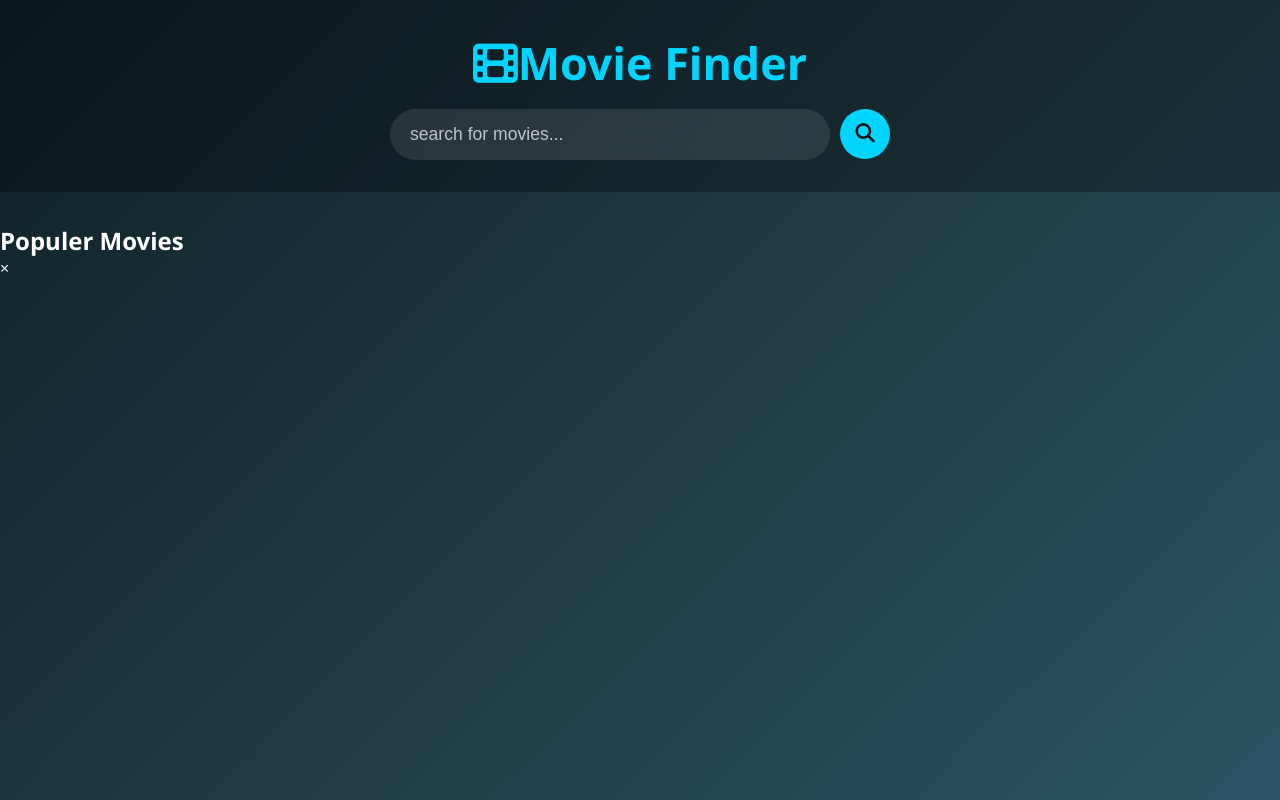
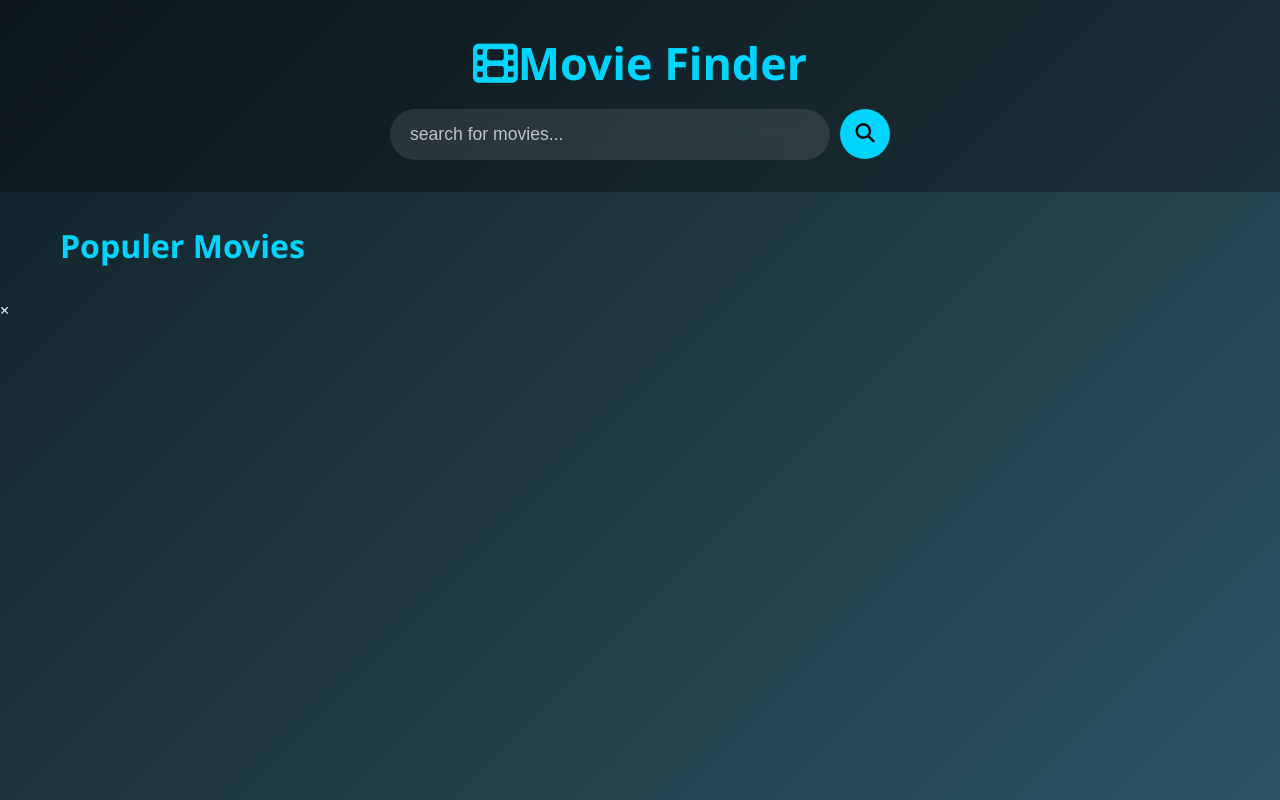
Before and after one commit to ravishka-bandara/movie-discovery-app, a plain HTML site: page index.html in a window 1280 px wide. Drawn offline with Linux system fonts and the light colour scheme.

Commit message:
feat: add container css

```diff
--- a/style.css
+++ b/style.css
@@ -64,3 +64,15 @@ h1{
     background: red;
     color: white;
 }
+
+.container{
+    max-width: 1200px;
+    margin: 0 auto;
+    padding: 0 20px;
+}
+
+#sectionTitle{
+    margin-bottom: 2rem;
+    font-size: 2rem;
+    color: #00d4ff;
+}
```
